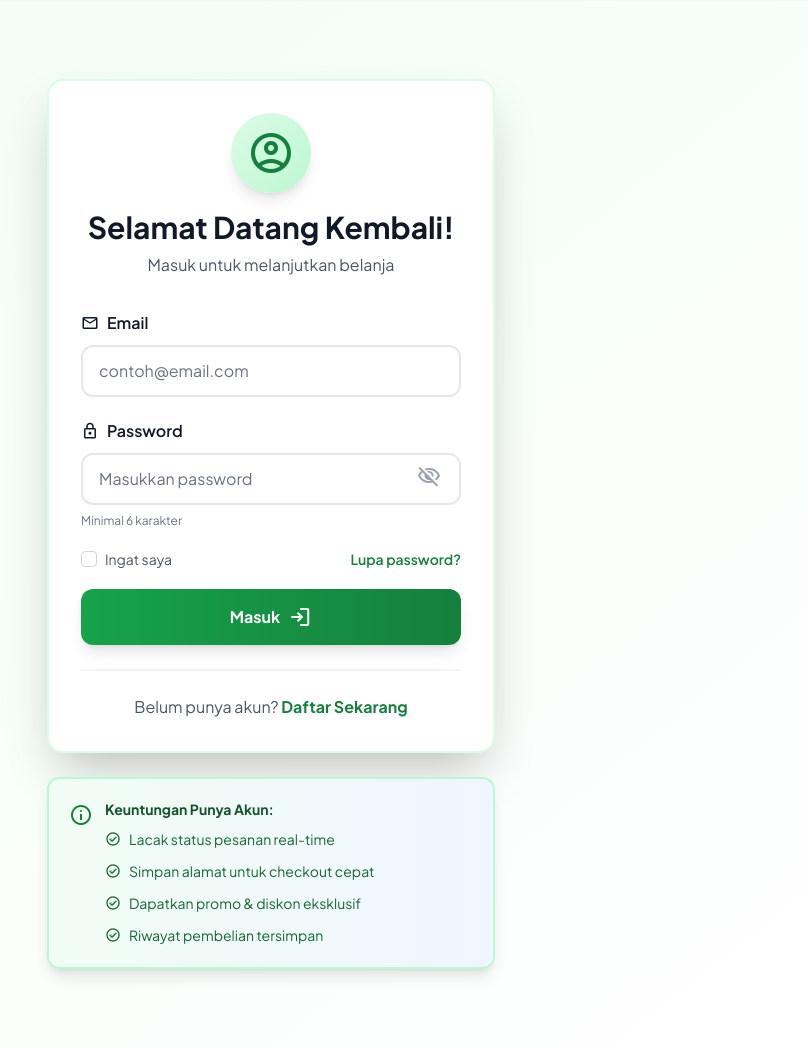
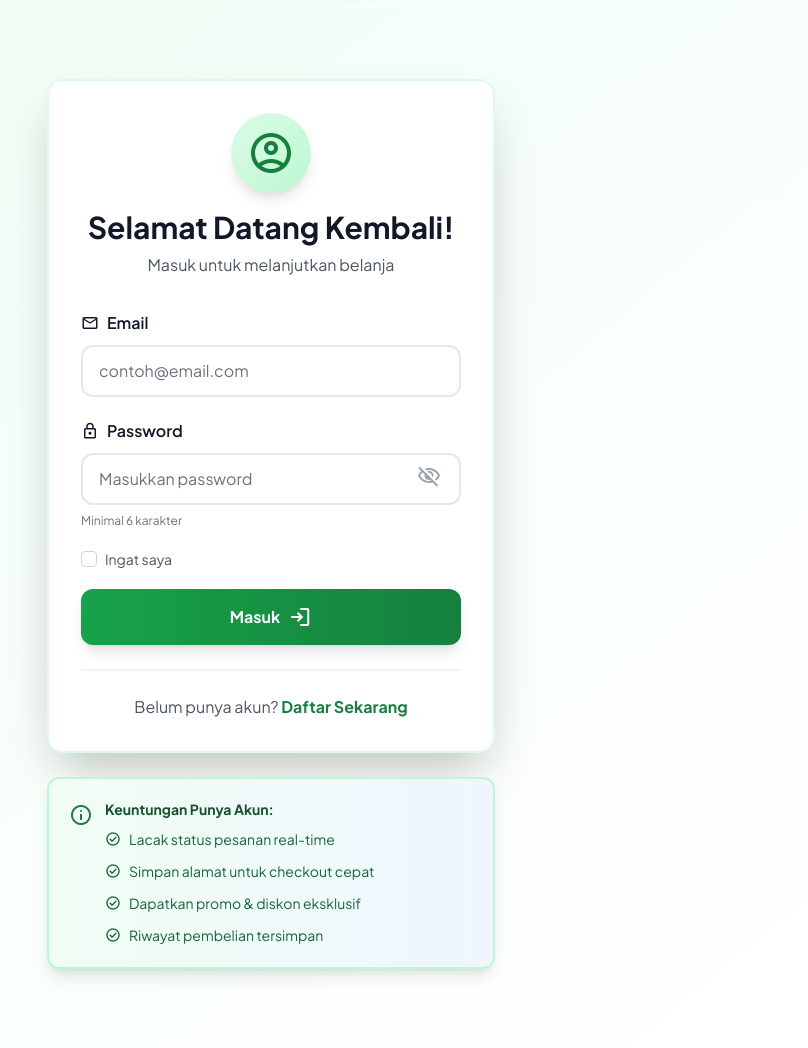
Before and after one commit to angry9x/testig_rev, a Flask app: page /login in a window 1280 px wide. Shown: the part 57-1105 px from the top of the page, without its empty margins (369-1177 px from the left). Run offline with Flask 3, Linux system fonts and the light colour scheme; some libraries are stand-ins or nearby versions.

```diff
--- a/app/templates/login.html
+++ b/app/templates/login.html
@@ -67,7 +67,6 @@
                                class="w-4 h-4 text-green-700 border-gray-300 rounded focus:ring-2 focus:ring-green-600 cursor-pointer"/>
                         <span class="text-gray-600 group-hover:text-gray-900">Ingat saya</span>
                     </label>
-                    <a href="#" class="text-green-700 hover:text-green-800 font-semibold hover:underline">Lupa password?</a>
                 </div>
 
                 <!-- Submit Button -->
```
